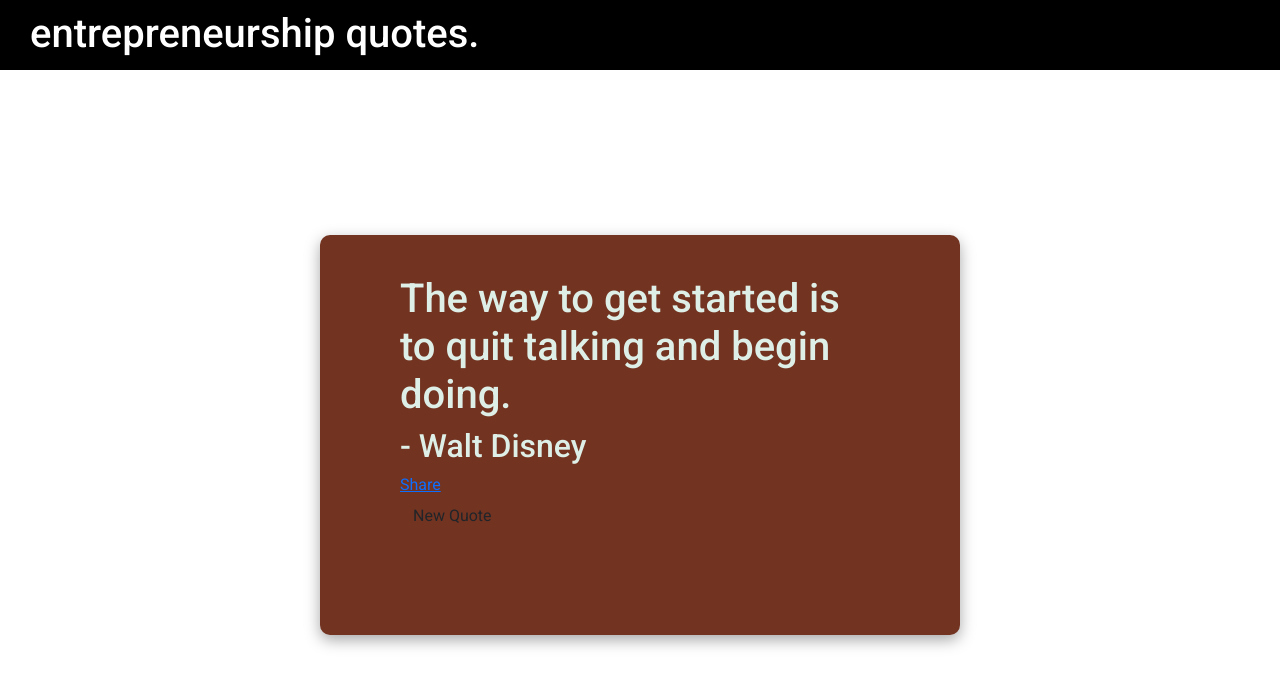
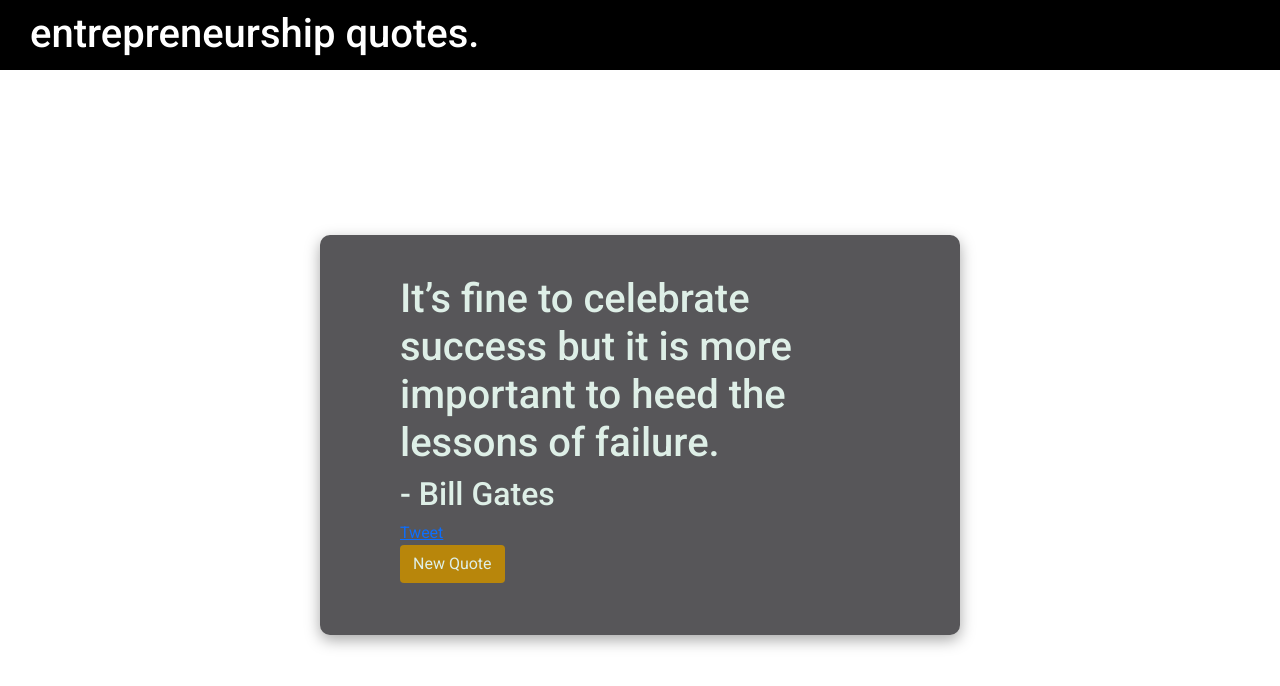
Before and after one commit to mateib47/random-quote-machine, a React (Create React App) app: page / in a window 1280 px wide. Shown: the top 686 px of the page. Built offline with nearby package versions, Linux system fonts and the light colour scheme; a web font is replaced by a local one.

Commit message:
bug fix and update quotes

```diff
--- a/public/index.html
+++ b/public/index.html
@@ -19,4 +19,5 @@
   <body>
     <div id="root"></div>
   </body>
+  <script src="https://cdn.freecodecamp.org/testable-projects-fcc/v1/bundle.js" />
 </html>
--- a/src/App.jsx
+++ b/src/App.jsx
@@ -15,61 +15,80 @@
     "#005C53",
   ];
   const data = [
-    { quote: "The hardest battle is against yourself.", author: "anonymus" },
-    { quote: "stay hard", author: "david goggins" },
+    {
+      quote: "Winners never quit and quitters never win.",
+      author: "Vince Lombardi",
+    },
     {
       quote:
-        "The greatest glory in living lies not in never falling, but in rising every time we fall.",
-      author: "Nelson Mandela",
+        "My biggest motivation? Just to keep challenging myself. I see life almost like one long University education that I never had -- everyday I’m learning something new.",
+      author: "Richard Brandson",
     },
     {
-      quote: "The way to get started is to quit talking and begin doing.",
-      author: "Walt Disney",
+      quote:
+        "It’s fine to celebrate success but it is more important to heed the lessons of failure.",
+      author: "Bill Gates",
     },
     {
-      quote: "Life is what happens when you're busy making other plans.",
-      author: "John Lennon",
+      quote:
+        "It takes 20 years to build a reputation and five minutes to ruin it. If you think about that, you’ll do things differently.",
+      author: "Warren Buffett",
+    },
+    {
+      quote:
+        "One of the huge mistakes people make is that they try to force an interest on themselves. You don't choose your passions; your passions choose you.",
+      author: "Jeff Bezos",
+    },
+    {
+      quote:
+        "Logic will get you from A to B. Imagination will take you everywhere.",
+      author: "Albert Einstein",
+    },
+    {
+      quote: "I have not failed. I’ve just found 10,000 ways that won’t work.",
+      author: "Thomas Edison",
     },
   ];
 
   const shuffle = (arr) => {
-    let i = arr.length, j=0, temp;
-    while(i--){
+    let i = arr.length,
+      j = 0,
+      temp;
+    while (i--) {
       j = Math.floor(Math.random() * (i + 1));
       temp = arr[i];
       arr[i] = arr[j];
       arr[j] = temp;
     }
     return arr;
-  }
+  };
 
   const [newQuote, setNewQuote] = useState(0);
   const [color, setColor] = useState(0);
-  const [colorArr, setColorArr] = useState(shuffle([...Array(colors.length).keys()]));
-  const [quoteArr, setQuoteArr] = useState(shuffle([...Array(data.length).keys()]));
-
+  const [colorArr, setColorArr] = useState(
+    shuffle([...Array(colors.length).keys()])
+  );
+  const [quoteArr, setQuoteArr] = useState(
+    shuffle([...Array(data.length).keys()])
+  );
 
   const generateNew = () => {
-    if(color > colors.length - 1){
-      color = 0;
+    if (color >= colors.length - 1) {
+      setColor(0);
       setColorArr(shuffle([...Array(colors.length).keys()]));
-    }else{
+    } else {
       let newCol = color + 1;
       setColor(newCol);
     }
-    if(newQuote > data.length - 1){
-      newQuote = 0;
+
+    if (newQuote >= data.length - 1) {
+      setNewQuote(0);
       setQuoteArr(shuffle([...Array(data.length).keys()]));
-    }else{
+    } else {
       let newQuot = newQuote + 1;
-
-      setNewQuote(newQuot++);
+      setNewQuote(newQuot);
     }
   };
-
-
-
-
 
   return (
     <div className="app">
--- a/src/components/QuoteBox.jsx
+++ b/src/components/QuoteBox.jsx
@@ -11,10 +11,10 @@
           <h2 id="author" className="">- {author}</h2>
         </div>
         <div className="left">
-          <a id="tweet-quote" href="">Share</a>
+          <a id="tweet-quote" href="twitter.com/intent/tweet" target="_blank">Tweet</a>
         </div>
         <div className="right">
-          <button className="btn" onClick={() => setNewQuote()}>
+          <button className="btn primary" onClick={() => setNewQuote()}>
             New Quote
           </button>
         </div>
--- a/src/components/quoteBox.scss
+++ b/src/components/quoteBox.scss
@@ -3,6 +3,7 @@
     height: 50vh;
     padding: 40px 80px;
     display: flex;
+    flex-direction: row;
     border-radius: 10px;
     box-shadow: rgba(0, 0, 0, 0.35) 0px 5px 15px;
     color: #DEEFE7;
@@ -12,6 +13,11 @@
     }
     .right{
         flex:1;
+
+        button{
+            color:inherit;
+            background-color: darkgoldenrod;
+        }
     }
 
 }
```
